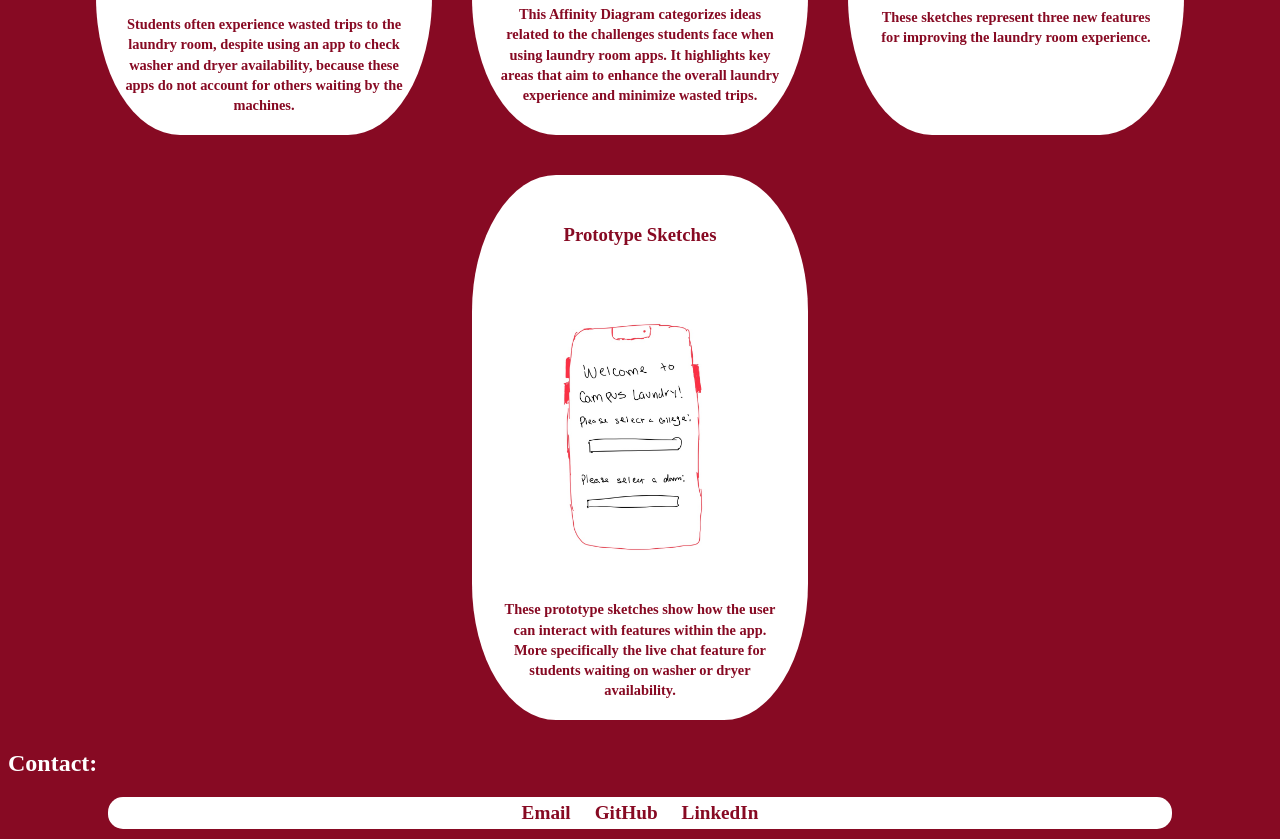
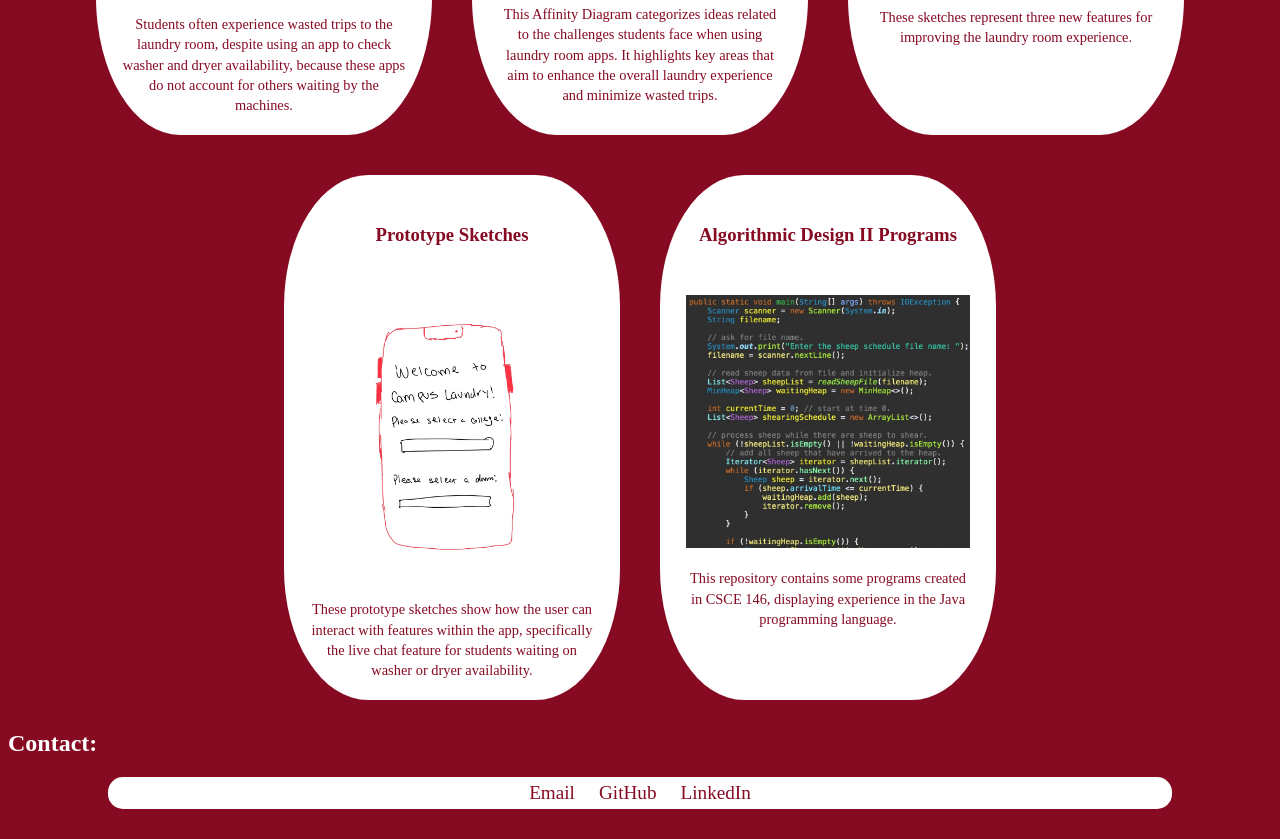
Before and after one commit to siddhpatelsdp/siddhpatelsdp.github.io, a plain HTML site: page index.html in a window 1280 px wide. Shown: the part 1260-2099 px from the top of the page. Drawn offline with Linux system fonts and the light colour scheme.

Commit message:
portfolio 5 updates, added new section in highlighted projects

```diff
--- a/index.html
+++ b/index.html
@@ -11,9 +11,9 @@
         <h2>Mission Statement:</h2>
         <div class="mission-statement">
             <p>
-               Hello! I'm Siddh Patel, a passionate aspiring finance student with a strong focus on day trading and algorithmic trading. My goal is to leverage my skills in finance and technology to navigate the financial markets. I'm dedicated to continuous learning and excellence in my field, aiming to make a significant impact in the finance industry.
+                Hello! I'm Siddh Patel, a passionate aspiring finance student with a strong focus on day trading and algorithmic trading. My goal is to leverage my skills in finance and technology to navigate the financial markets. I'm dedicated to continuous learning and excellence in my field, aiming to make a significant impact in the finance industry.
             </p>
-         </div>
+        </div>
 
         <!-- About Me -->
         <h2>About Me:</h2>
@@ -29,8 +29,8 @@
         <!-- Skills -->
         <h2>Skills:</h2>
         <div class="skills">
-            <p><b>Python, Java, JavaScript, HTML/CSS, Pine Script, Financial Market Analysis, Algorithmic Trading, Data Analysis, Leadership</p>
-            <p><b>Resume:</b>&nbsp;<a href="files/Siddh Patel Resume.pdf" download>Download here</a></p> <!-- Adjust resume link here -->
+            <p><b>Python, Java, JavaScript, HTML/CSS, Pine Script, Financial Market Analysis, Algorithmic Trading, Data Analysis, Leadership</b></p>
+            <p><b>Resume:</b> <a href="files/Siddh Patel Resume.pdf" download>Download here</a></p>
         </div>
 
         <!-- Highlighted Projects -->
@@ -66,9 +66,7 @@
                 <a href="files/Sketches_DOC.pdf">
                     <img src="images/Sketches_IMG.jpg" class="oval-image" alt="Sketches Image">
                 </a>
-                <p>
-                    These sketches represent three new features for improving the laundry room experience.
-                </p>
+                <p>These sketches represent three new features for improving the laundry room experience.</p>
             </section>
 
             <!-- Prototype Sketches -->
@@ -79,7 +77,18 @@
                 <a href="files/prototype_sketches.pdf">
                     <img src="images/prototype_sketches.jpg" class="oval-image" alt="Prototype Sketches">
                 </a>
-                <p> These prototype sketches show how the user can interact with features within the app. More specifically the live chat feature for students waiting on washer or dryer availability.</p>
+                <p>These prototype sketches show how the user can interact with features within the app, specifically the live chat feature for students waiting on washer or dryer availability.</p>
+            </section>
+
+            <!-- Algorithmic Design Final Project (Sample New Repository) -->
+            <section class="project">
+                <a href="https://github.com/siddhpatelsdp/Java-Programs">
+                    <h3>Algorithmic Design II Programs</h3>
+                </a>
+                <a href="https://github.com/siddhpatelsdp/Java-Programs">
+                    <img src="images/javaprograms.jpg" class="oval-image" alt="Java Programs Image">
+                </a>
+                <p>This repository contains some programs created in CSCE 146, displaying experience in the Java programming language.</p>
             </section>
         </div>
 
```
Also changed, not shown: images/javaprograms.jpg (added).
